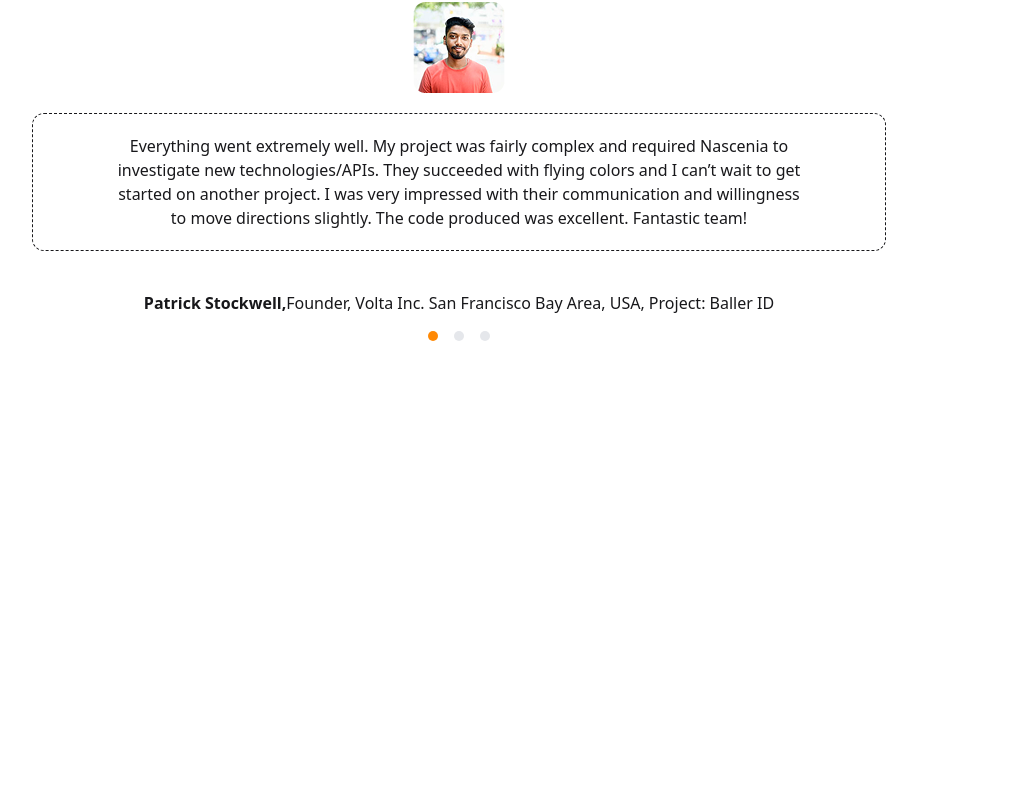
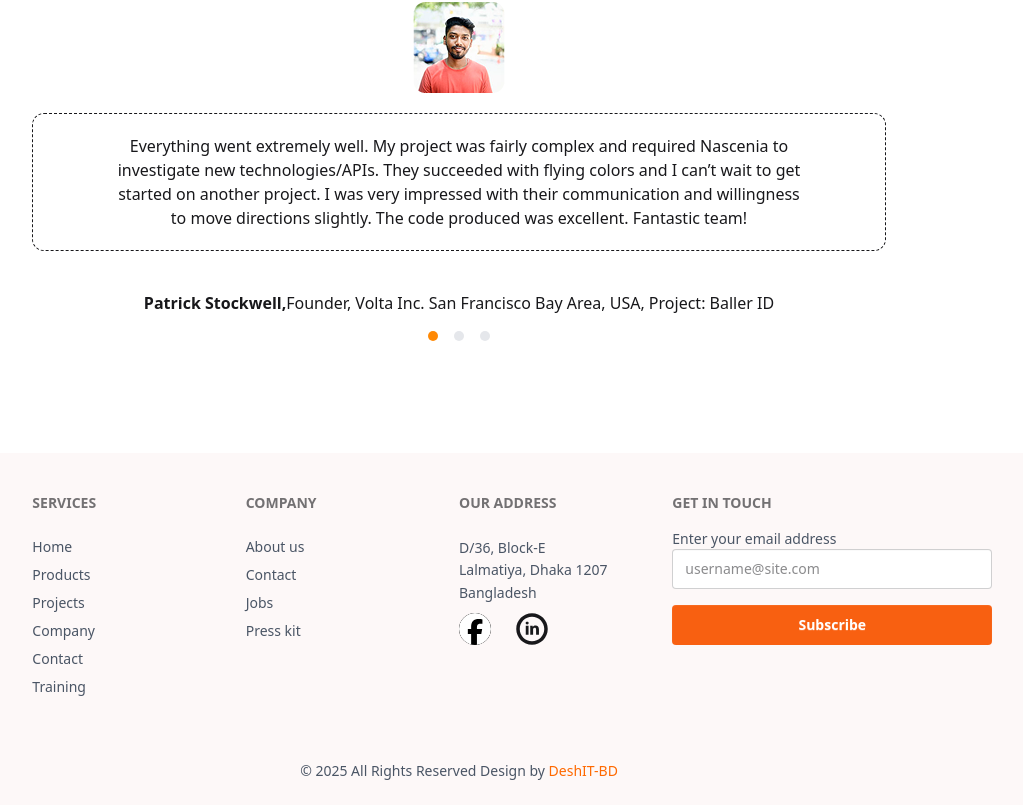
Before and after one commit to abdulkader33447/deshit-task, a React (Vite) app: page / in a window 1280 px wide. Shown: the part 7598-8403 px from the top of the page, without its empty margins (181-1204 px from the left). Before the commit the page ends 7939 px from the top, so only its background shows below. Built offline with nearby package versions, Linux system fonts and the light colour scheme.

Commit message:
complite landing page

```diff
--- a/src/Layout/RootLayout.jsx
+++ b/src/Layout/RootLayout.jsx
@@ -1,11 +1,13 @@
 import { Outlet } from "react-router";
 import Navbar from "../components/Navbar/Navbar";
+import Footer from "../components/Footer/Footer";
 
 const RootLayout = () => {
   return (
     <div>
       <Navbar />
       <Outlet />
+      <Footer/>
     </div>
   );
 };
--- /dev/null
+++ b/src/components/Footer/Footer.jsx
@@ -0,0 +1,147 @@
+import { SiFacebook } from "react-icons/si";
+import { TiSocialLinkedinCircular } from "react-icons/ti";
+import { Link } from "react-router";
+
+const Footer = () => {
+  const navLinks = [
+    { to: "/", label: "Home" },
+    { to: "/products", label: "Products" },
+    { to: "/projects", label: "Projects" },
+    { to: "/company", label: "Company" },
+    { to: "/contact", label: "Contact" },
+    { to: "/training", label: "Training" },
+  ];
+
+  const companyLinks = [
+    { to: "/about", label: "About us" },
+    { to: "/contact", label: "Contact" },
+    { to: "/careers", label: "Jobs" },
+    { to: "/press", label: "Press kit" },
+  ];
+
+  const legalLinks = [
+    { to: "/terms", label: "Terms of use" },
+    { to: "/privacy", label: "Privacy policy" },
+    { to: "/cookies", label: "Cookie policy" },
+  ];
+
+  return (
+    <div className="bg-[#FDF8F8] sm:mt-30 mt-20 lg:mt-28">
+      <footer className="footer flex sm:flex-row flex-col justify-between sm:footer-horizontal text-base-content py-10 sm:px-0 px-10 sm:w-8/12 w-11/12 mx-auto">
+        {/* Services Section - using navLinks */}
+        <nav className="sm:w-1/4 w-full mb-6 sm:mb-0">
+          <h6 className="footer-title">Services</h6>
+          <ul className="mt-2 space-y-2">
+            {navLinks.map((link, index) => (
+              <li key={index}>
+                <Link
+                  to={link.to}
+                  className="text-gray-600 hover:text-[#F86011] transition-colors duration-300"
+                >
+                  {link.label}
+                </Link>
+              </li>
+            ))}
+          </ul>
+        </nav>
+
+        {/* Company Section */}
+        <nav className="sm:w-1/4 w-full mb-6 sm:mb-0">
+          <h6 className="footer-title">Company</h6>
+          <ul className="mt-2 space-y-2">
+            {companyLinks.map((link, index) => (
+              <li key={index}>
+                <Link
+                  to={link.to}
+                  className="text-gray-600 hover:text-[#F86011] transition-colors duration-300"
+                >
+                  {link.label}
+                </Link>
+              </li>
+            ))}
+          </ul>
+        </nav>
+
+        {/* Address Section */}
+        <nav className="sm:w-1/4 w-full mb-6 sm:mb-0">
+          <h6 className="footer-title">Our Address</h6>
+          <div className="mt-2 space-y-2 text-gray-600">
+            <p className="text-sm leading-relaxed">
+              D/36, Block-E
+              <br />
+              Lalmatiya, Dhaka 1207
+              <br />
+              Bangladesh
+            </p>
+          </div>
+          <div className="flex gap-5">
+            <a
+              href="https://www.facebook.com/profile.php?id=100022417866700"
+              target="_blank"
+            >
+              <SiFacebook className="size-8 text-white bg-black rounded-full" />
+            </a>
+            <a
+              href="https://www.linkedin.com/in/abdul-kader-80a7a5350"
+              target="_blank"
+            >
+              <TiSocialLinkedinCircular className="size-[42px] -mt-[5px]" />
+            </a>
+          </div>
+        </nav>
+
+        {/* Newsletter Section */}
+        <form className="sm:w-1/4 w-full mb-6 sm:mb-0">
+          <h6 className="footer-title">Get In Touch</h6>
+          <fieldset className="w-full sm:w-80">
+            <label className="label">
+              <span className="label-text text-gray-600">
+                Enter your email address
+              </span>
+            </label>
+            <div className="space-y-4">
+              <input
+                type="email"
+                placeholder="username@site.com"
+                className="input input-bordered w-full"
+                required
+              />
+              <button
+                type="submit"
+                className="btn w-full bg-[#F86011] text-white border-none hover:bg-[#e65406] hover:border-none transition-colors"
+              >
+                Subscribe
+              </button>
+            </div>
+          </fieldset>
+        </form>
+      </footer>
+
+      {/* Bottom Bar */}
+      <div>
+        <div className="flex sm:flex-row flex-col justify-center items-center py-6 sm:px-0 px-10">
+          <div className="text-sm text-gray-600 mb-2 sm:mb-0">
+            © 2025 All Rights Reserved Design by{" "}
+            <span className="text-orange-500">DeshIT-BD</span>
+          </div>
+          {/* <div className="flex space-x-4">
+            <Link
+              to="/privacy"
+              className="text-sm text-gray-600 hover:text-[#F86011] transition-colors"
+            >
+              Privacy Policy
+            </Link>
+            <Link
+              to="/terms"
+              className="text-sm text-gray-600 hover:text-[#F86011] transition-colors"
+            >
+              Terms of Service
+            </Link>
+          </div> */}
+        </div>
+      </div>
+    </div>
+  );
+};
+
+export default Footer;
```
